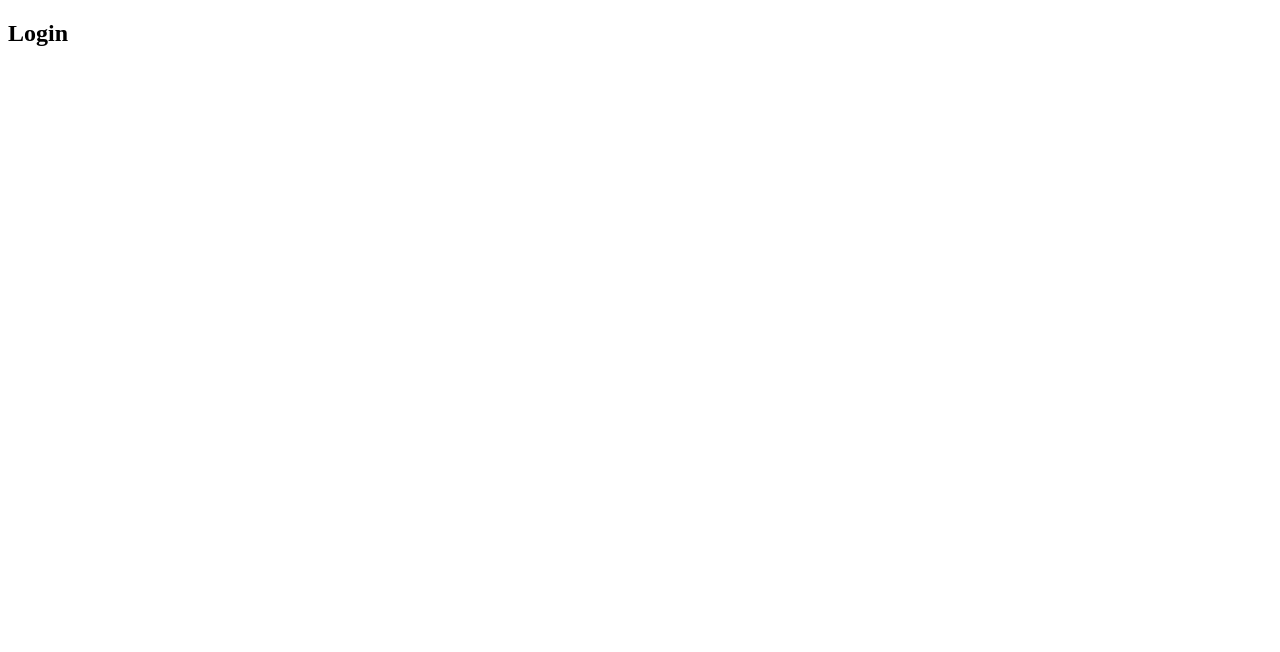
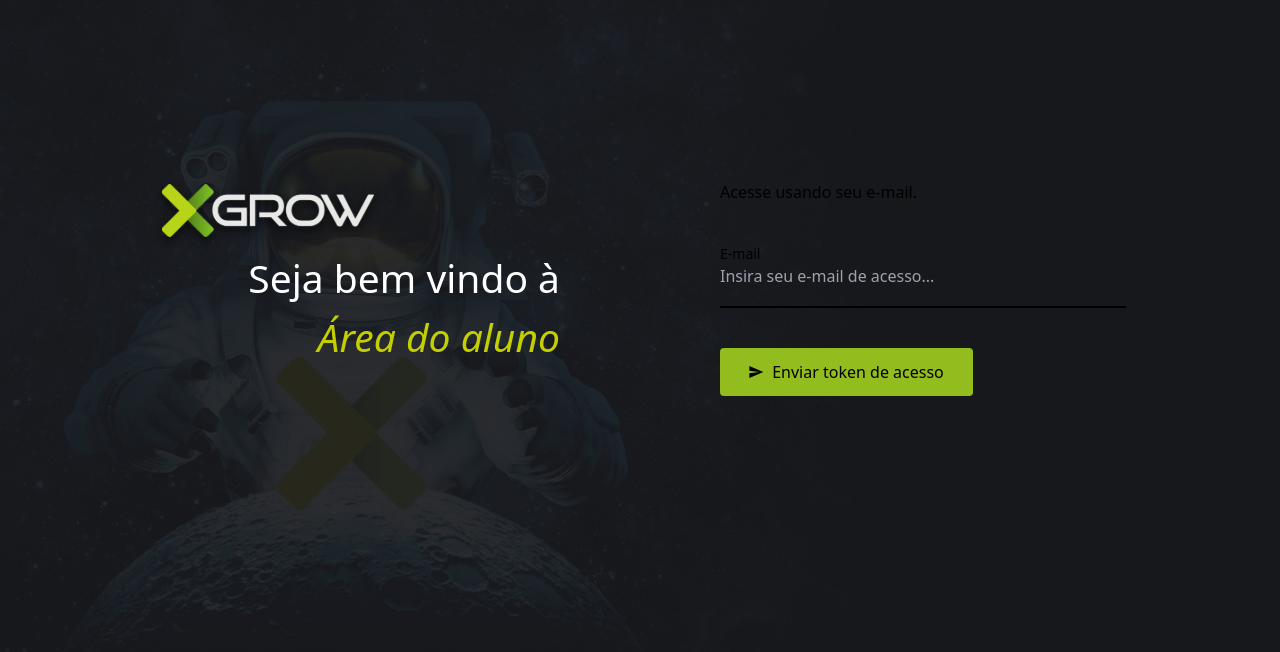
Before and after one commit to gasparellodev/challenge-front, a Next.js app: page /login in a window 1280 px wide. Shown: the top 652 px of the page. Built offline with nearby package versions, Linux system fonts and the light colour scheme.

Commit message:
feat: login level 1

```diff
--- /dev/null
+++ b/src/app/(public)/globals.css
@@ -0,0 +1,27 @@
+@tailwind base;
+@tailwind components;
+@tailwind utilities;
+
+:root {
+  --foreground-rgb: 0, 0, 0;
+  --background-start-rgb: 214, 219, 220;
+  --background-end-rgb: 255, 255, 255;
+}
+
+@media (prefers-color-scheme: dark) {
+  :root {
+    --foreground-rgb: 255, 255, 255;
+    --background-start-rgb: 0, 0, 0;
+    --background-end-rgb: 0, 0, 0;
+  }
+}
+
+body {
+  color: rgb(var(--foreground-rgb));
+  background: linear-gradient(
+      to bottom,
+      transparent,
+      rgb(var(--background-end-rgb))
+    )
+    rgb(var(--background-start-rgb));
+}
--- a/src/app/(public)/layout.tsx
+++ b/src/app/(public)/layout.tsx
@@ -1,3 +1,5 @@
+import './globals.css'
+
 export const metadata = {
   title: 'Next.js',
   description: 'Generated by Next.js',
@@ -10,6 +12,9 @@ export default function RootLayout({
 }) {
   return (
     <html lang="en">
+      <head>
+      <link href="https://fonts.googleapis.com/css2?family=Roboto:wght@400;500;700&display=swap" rel="stylesheet" />
+      </head>
       <body>{children}</body>
     </html>
   )
--- a/src/app/(public)/login/page.tsx
+++ b/src/app/(public)/login/page.tsx
@@ -1,10 +1,82 @@
+"use client";
+import { loginImages } from "@/assets";
+import { Button } from "@/components/buttons";
+import { Input } from "@/components/inputs";
+import { BrandLogin } from "@/components/svg-components/brand-login";
+import { PlaneCursor } from "@/components/svg-components/plane-cursor";
+import { Toast } from "@/components/toasted";
+import Image from "next/image";
+import { useEffect, useState } from "react";
 
 export default function LoginPage() {
+  const [status, setStatus] = useState(false);
+  const [toast, setToast] = useState(false);
+  const [email, setEmail] = useState("");
+
+  const handleSendToken = () => {
+    setToast(true);
+    setTimeout(() => {
+      setToast(false);
+    }, 10000);
+  };
+
   return (
-    <>
-      <section>
-        <h1>Login</h1>
-      </section>
-    </>
+    <section className="w-full h-screen flex justify-center items-center">
+      <div className="absolute w-972 h-440 z-10">
+        <div className="flex flex-row w-full gap-40">
+          <div className=" flex-1 flex-col">
+            <BrandLogin className="items-end" />
+            <h2 className=" text-right font-roboto text-[39px] text-white">
+              Seja bem vindo à<br />
+              <em className="text-right text-primary text-[39px]">
+                Área do aluno
+              </em>
+            </h2>
+          </div>
+          <div className="flex-1">
+            <h2 className="text-base mb-10">Acesse usando seu e-mail.</h2>
+            <Input
+              handleChange={(e) => {
+                setEmail(e.currentTarget.value);
+              }}
+              title="E-mail"
+              placeHolder="Insira seu e-mail de acesso..."
+              className="mb-10"
+            />
+            <Button
+              handleClick={handleSendToken}
+              theme={"primary"}
+              icon={<PlaneCursor />}
+              label="Enviar token de acesso"
+              height="48px"
+              width="253px"
+            />
+          </div>
+        </div>
+      </div>
+      <div style={{ width: "100%", height: "100%", position: "relative" }}>
+        <Image
+          alt="Mountains"
+          src={loginImages.background}
+          layout="fill"
+          objectFit="cover"
+        />
+      </div>
+
+      {toast && (
+        <Toast
+          status={false}
+          title={status ? "Token enviado!" : `Erro ao enviar o token!`}
+          description={
+            status
+              ? "Um token de acesso foi enviado para o seu e-mail, utilize o mesmo para acessar nosso sistema."
+              : "Ocorreu um problema ao enviar o token de acesso para o seu e-mail, tente novamente mais tarde."
+          }
+          handleClose={() => {
+            setToast(false);
+          }}
+        />
+      )}
+    </section>
   );
 }
--- a/src/components/buttons/index.tsx
+++ b/src/components/buttons/index.tsx
@@ -1,6 +1,7 @@
 import { FC, ReactElement } from "react";
 
 export const Button: FC<{
+  handleClick?: any;
   width?: string;
   height?: string;
   label: string;
@@ -10,6 +11,7 @@ export const Button: FC<{
   theme?: "primary" | "secundary" | "outline" | "disabled" | "load";
 }> = ({
   label,
+  handleClick,
   className,
   width,
   height,
@@ -20,6 +22,7 @@ export const Button: FC<{
   return (
     <>
       <button
+        onClick={handleClick}
         disabled={theme === "disabled"}
         style={{ width, height }}
         className={`${className}
--- /dev/null
+++ b/src/components/inputs/index.tsx
@@ -0,0 +1,57 @@
+"use client";
+import { ChangeEvent, FC, useState } from "react";
+import { OpenEye } from "../svg-components/open-eye";
+import { title } from "process";
+
+export const Input: FC<{
+  title: string;
+  placeHolder?: string;
+  className?: string;
+  icon?: "eye" | "search" | "chevronDown";
+  empty?: boolean;
+  disabled?: boolean;
+  handleChange: (e:ChangeEvent<HTMLInputElement>) => void;
+}> = ({
+  className,
+  icon,
+  title,
+  placeHolder = "Type your text",
+  disabled = false,
+  handleChange,
+}) => {
+  const [hasValue, setHasValue] = useState(false);
+
+  return (
+    <div
+      className={`${className} border-b-2 h-16 ${
+        hasValue && "border-primary"
+      } ${disabled && "border-button-disabled-background"}`}
+    >
+      <div className="">
+        <p
+          className={`
+          text-sm
+          ${hasValue && "text-primary"}
+          ${
+            disabled &&
+            "text-button-disabled-background  placeholder:text-button-disabled-background"
+          }`}
+        >
+          {title}
+        </p>
+        <input
+          disabled={disabled}
+          onChange={(e) => {
+            e.currentTarget.value === ""
+              ? setHasValue(false)
+              : setHasValue(true);
+            handleChange(e);
+          }}
+          className={`w-full bg-transparent border-none outline-none`}
+          placeholder={placeHolder}
+        />
+      </div>
+      {icon === "eye" && <OpenEye />}
+    </div>
+  );
+};
--- /dev/null
+++ b/src/components/svg-components/open-eye.tsx
@@ -0,0 +1,22 @@
+import { FC } from "react";
+
+export const OpenEye: FC<{ color?: string; className?: string }> = ({
+  className,
+  color = "currentColor",
+}) => {
+  return (
+    <svg
+      width="22"
+      height="14"
+      viewBox="0 0 22 14"
+      fill="none"
+      xmlns="http://www.w3.org/2000/svg"
+      className={className}
+    >
+      <path
+        d="M9.06641 5.06641C9.61068 4.52214 10.2552 4.25 11 4.25C11.7448 4.25 12.3893 4.52214 12.9336 5.06641C13.4779 5.61068 13.75 6.25521 13.75 7C13.75 7.74479 13.4779 8.38932 12.9336 8.93359C12.3893 9.47786 11.7448 9.75 11 9.75C10.2552 9.75 9.61068 9.47786 9.06641 8.93359C8.52214 8.38932 8.25 7.74479 8.25 7C8.25 6.25521 8.52214 5.61068 9.06641 5.06641ZM7.73438 10.2656C8.65104 11.1536 9.73958 11.5977 11 11.5977C12.2604 11.5977 13.3346 11.1536 14.2227 10.2656C15.1393 9.34896 15.5977 8.26042 15.5977 7C15.5977 5.73958 15.1393 4.66536 14.2227 3.77734C13.3346 2.86068 12.2604 2.40234 11 2.40234C9.73958 2.40234 8.65104 2.86068 7.73438 3.77734C6.84635 4.66536 6.40234 5.73958 6.40234 7C6.40234 8.26042 6.84635 9.34896 7.73438 10.2656ZM4.85547 2.01562C6.6888 0.755208 8.73698 0.125 11 0.125C13.263 0.125 15.3112 0.755208 17.1445 2.01562C18.9779 3.27604 20.2956 4.9375 21.0977 7C20.2956 9.0625 18.9779 10.724 17.1445 11.9844C15.3112 13.2448 13.263 13.875 11 13.875C8.73698 13.875 6.6888 13.2448 4.85547 11.9844C3.02214 10.724 1.70443 9.0625 0.902344 7C1.70443 4.9375 3.02214 3.27604 4.85547 2.01562Z"
+        fill={color}
+      />
+    </svg>
+  );
+};
--- /dev/null
+++ b/src/components/toasted/index.tsx
@@ -0,0 +1,48 @@
+import { title } from "process";
+import { FC } from "react";
+
+export const Toast: FC<{
+  status: boolean;
+  title: string;
+  description: string;
+  handleClose: any;
+}> = ({ handleClose, title, description, status }) => {
+  return (
+    <div
+      id="toast-default"
+      className={`absolute bottom-10 right-10 flex items-start   p-4 text-gray-500 rounded-lg shadow dark:text-gray-400 dark:bg-gray-800 ${
+        status ? "bg-button-active" : "bg-error"
+      }`}
+      role="alert"
+    >
+      <div className=" text-sm font-normal w-[432px]">
+        <p className="text-[20px]">{title}</p>
+        <p className="text-[12px] pt-4">{description}</p>
+      </div>
+      <button
+        onClick={handleClose}
+        type="button"
+        className="ml-auto -mx-1.5 -my-1.5  text-gray-400 hover:text-gray-900 rounded-lg focus:ring-2 focus:ring-gray-300 p-1.5 hover:bg-gray-100 inline-flex items-center justify-center h-8 w-8 dark:text-gray-500 dark:hover:text-white dark:bg-gray-800 dark:hover:bg-gray-700"
+        data-dismiss-target="#toast-default"
+        aria-label="Close"
+      >
+        <span className="sr-only">Close</span>
+        <svg
+          className="w-3 h-3"
+          aria-hidden="true"
+          xmlns="http://www.w3.org/2000/svg"
+          fill="none"
+          viewBox="0 0 14 14"
+        >
+          <path
+            stroke="currentColor"
+            stroke-linecap="round"
+            stroke-linejoin="round"
+            stroke-width="2"
+            d="m1 1 6 6m0 0 6 6M7 7l6-6M7 7l-6 6"
+          />
+        </svg>
+      </button>
+    </div>
+  );
+};
--- a/tailwind.config.js
+++ b/tailwind.config.js
@@ -1,18 +1,48 @@
 /** @type {import('tailwindcss').Config} */
 module.exports = {
   content: [
-    './src/pages/**/*.{js,ts,jsx,tsx,mdx}',
-    './src/components/**/*.{js,ts,jsx,tsx,mdx}',
-    './src/app/**/*.{js,ts,jsx,tsx,mdx}',
+    "./src/pages/**/*.{js,ts,jsx,tsx,mdx}",
+    "./src/components/**/*.{js,ts,jsx,tsx,mdx}",
+    "./src/app/**/*.{js,ts,jsx,tsx,mdx}",
   ],
   theme: {
+    colors: {
+      error: "#E22222",
+      white: "#FFF",
+      transparent: "transparent",
+      disabledText: "#595B63",
+      button: {
+        primary: {
+          default: "#93BC1E",
+          hover: "#C4CF00",
+        },
+        secundary: {
+          default: "#222429",
+          hover: "#252932",
+          textContent: "#ADFF2F",
+        },
+
+        disabled: {
+          background: "#393D49",
+          text: "#595B63",
+        },
+        active: "#93BC1E",
+      },
+      primary: "#C4CF00",
+    },
     extend: {
+      height: {
+        440: "440px",
+      },
+      width: {
+        972: "972px",
+      },
       backgroundImage: {
-        'gradient-radial': 'radial-gradient(var(--tw-gradient-stops))',
-        'gradient-conic':
-          'conic-gradient(from 180deg at 50% 50%, var(--tw-gradient-stops))',
+        "gradient-radial": "radial-gradient(var(--tw-gradient-stops))",
+        "gradient-conic":
+          "conic-gradient(from 180deg at 50% 50%, var(--tw-gradient-stops))",
       },
     },
   },
   plugins: [],
-}
+};
```
